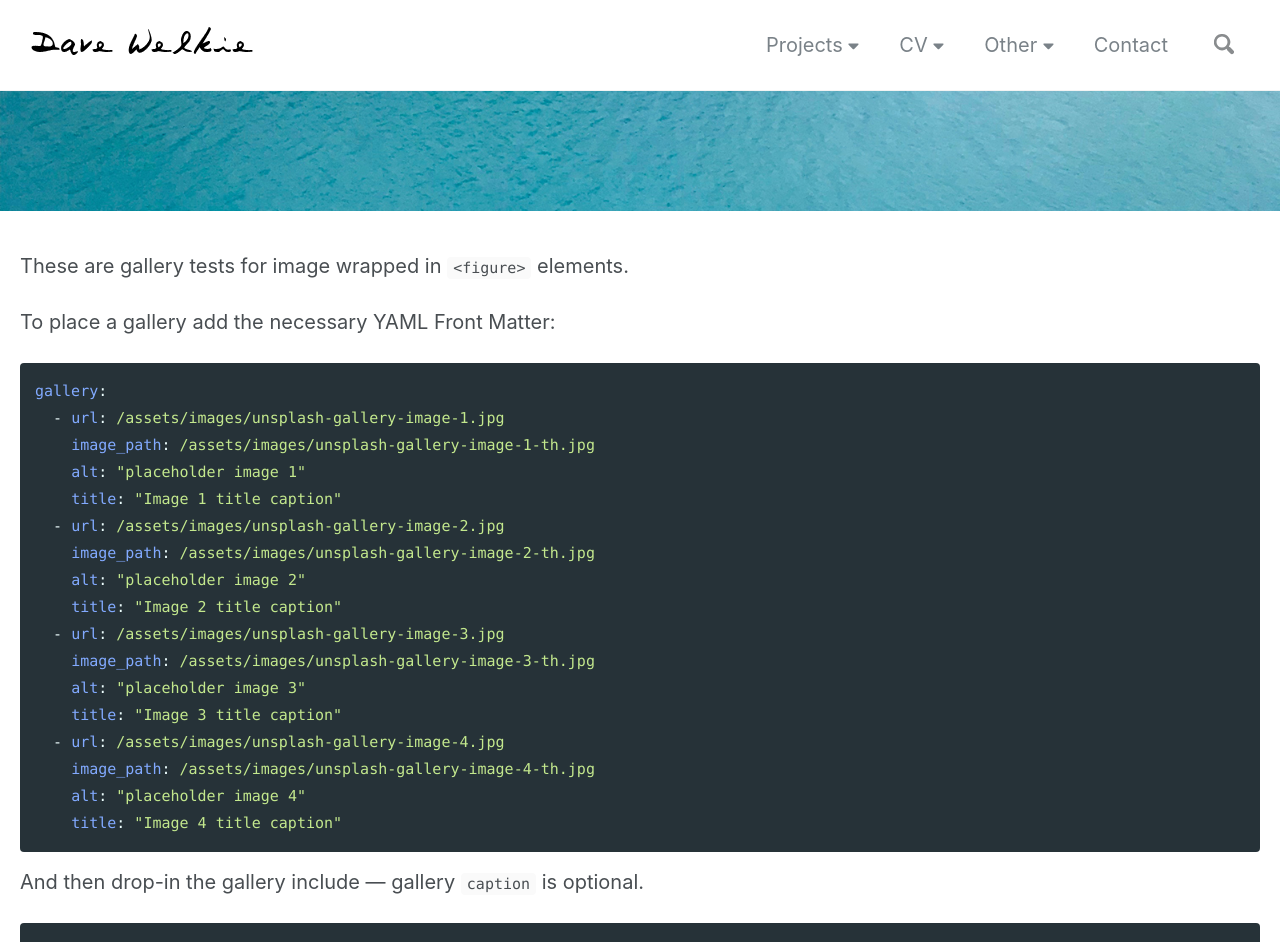
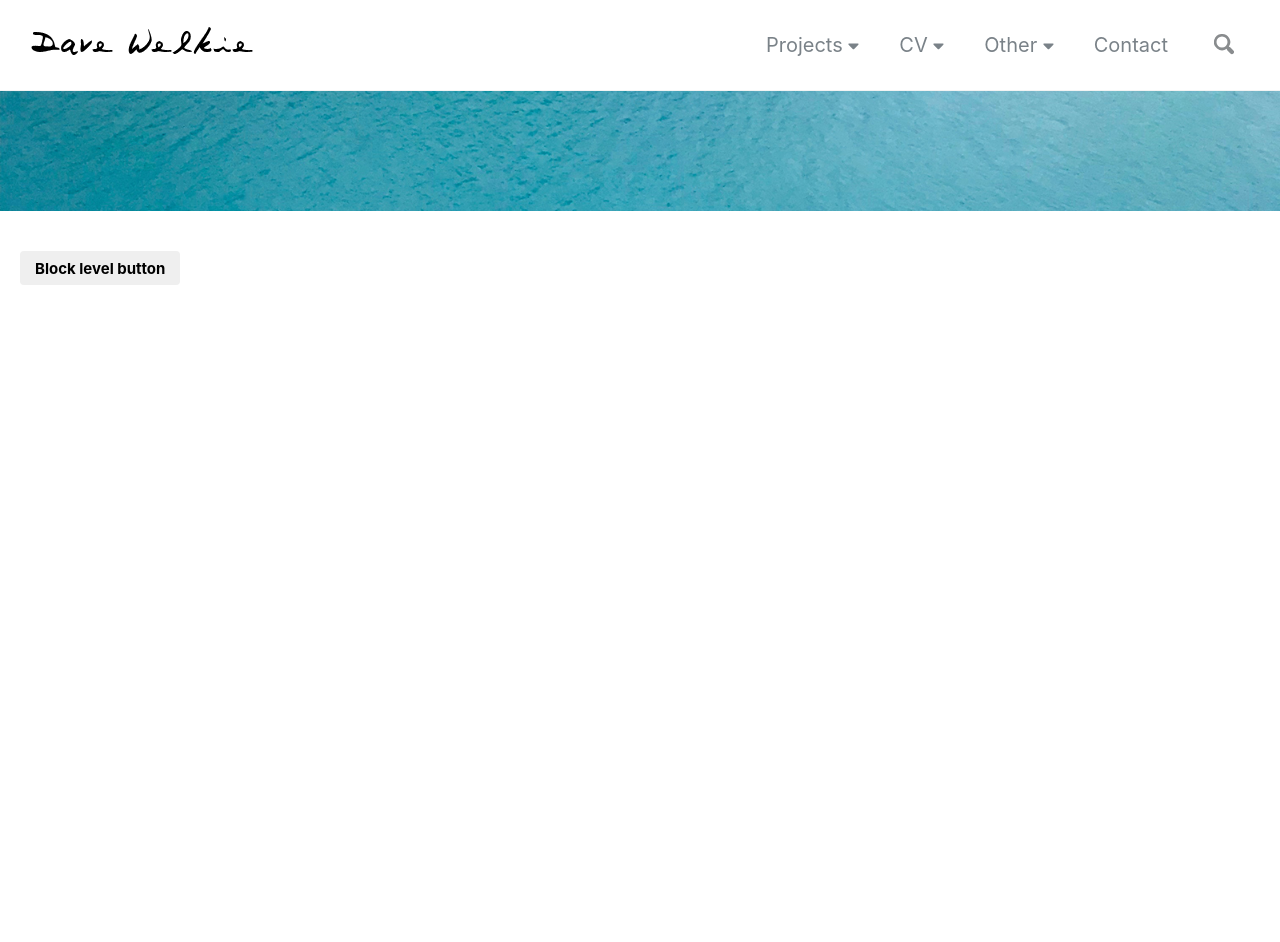
Before and after one commit to dwelkie/dwelkie.github.io, a Jekyll site: the page built from _pages/home.md, in a window 1280 px wide and 1400 px high. Shown: the top 942 px of the window. Built offline with Jekyll 4.4.1, drawn with Linux system fonts in a browser that asks for light colours; nearby versions of some CDN libraries; some of the changed text lies outside the part shown.

Commit message:
Update home.md

````diff
--- a/_pages/home.md
+++ b/_pages/home.md
@@ -8,137 +8,7 @@ classes: wide
 author_profile: false
 header:
   image: /assets/images/ocean-header1.jpg
-gallery:
-  - url: /assets/images/unsplash-gallery-image-1.jpg
-    image_path: /assets/images/unsplash-gallery-image-1-th.jpg
-    alt: "placeholder image 1"
-    title: "Image 1 title caption"
-  - url: /assets/images/unsplash-gallery-image-2.jpg
-    image_path: /assets/images/unsplash-gallery-image-2-th.jpg
-    alt: "placeholder image 2"
-    title: "Image 2 title caption"
-  - url: /assets/images/unsplash-gallery-image-3.jpg
-    image_path: /assets/images/unsplash-gallery-image-3-th.jpg
-    alt: "placeholder image 3"
-    title: "Image 3 title caption"
-  - url: /assets/images/unsplash-gallery-image-1.jpg
-    image_path: /assets/images/unsplash-gallery-image-1-th.jpg
-    alt: "placeholder image 4"
-    title: "Image 4 title caption"
-  - url: /assets/images/unsplash-gallery-image-2.jpg
-    image_path: /assets/images/unsplash-gallery-image-2-th.jpg
-    alt: "placeholder image 5"
-    title: "Image 5 title caption"
-  - url: /assets/images/unsplash-gallery-image-3.jpg
-    image_path: /assets/images/unsplash-gallery-image-3-th.jpg
-    alt: "placeholder image 6"
-    title: "Image 6 title caption"
-  - url: /assets/images/unsplash-gallery-image-1.jpg
-    image_path: /assets/images/unsplash-gallery-image-1-th.jpg
-    alt: "placeholder image 7"
-    title: "Image 7 title caption"
-  - url: /assets/images/unsplash-gallery-image-2.jpg
-    image_path: /assets/images/unsplash-gallery-image-2-th.jpg
-    alt: "placeholder image 8"
-    title: "Image 8 title caption"
-  - url: /assets/images/unsplash-gallery-image-3.jpg
-    image_path: /assets/images/unsplash-gallery-image-3-th.jpg
-    alt: "placeholder image 9"
-    title: "Image 9 title caption"
-  - url: /assets/images/unsplash-gallery-image-1.jpg
-    image_path: /assets/images/unsplash-gallery-image-1-th.jpg
-    alt: "placeholder image 10"
-    title: "Image 10 title caption"
-  - url: /assets/images/unsplash-gallery-image-2.jpg
-    image_path: /assets/images/unsplash-gallery-image-2-th.jpg
-    alt: "placeholder image 11"
-    title: "Image 11 title caption"
-  - url: /assets/images/unsplash-gallery-image-3.jpg
-    image_path: /assets/images/unsplash-gallery-image-3-th.jpg
-    alt: "placeholder image 12"
-    title: "Image 12 title caption"
-gallery2:
-  - url: https://flic.kr/p/8a6Ven
-    image_path: https://farm2.staticflickr.com/1272/4697500467_8294dac099_q.jpg
-    alt: "Black and grays with a hint of green"
-  - url: https://flic.kr/p/8a738X
-    image_path: https://farm5.staticflickr.com/4029/4697523701_249e93ba23_q.jpg
-    alt: "Made for open text placement"
-  - url: https://flic.kr/p/8a6VXP
-    image_path: https://farm5.staticflickr.com/4046/4697502929_72c612c636_q.jpg
-    alt: "Fog in the trees"
-gallery3:
-  - image_path: /assets/images/unsplash-gallery-image-2-th.jpg
-    alt: "placeholder image 2"
-  - image_path: /assets/images/unsplash-gallery-image-4-th.jpg
-    alt: "placeholder image 4"
+
 ---
 
-These are gallery tests for image wrapped in `<figure>` elements.
-
-To place a gallery add the necessary YAML Front Matter:
-
-```yaml
-gallery:
-  - url: /assets/images/unsplash-gallery-image-1.jpg
-    image_path: /assets/images/unsplash-gallery-image-1-th.jpg
-    alt: "placeholder image 1"
-    title: "Image 1 title caption"
-  - url: /assets/images/unsplash-gallery-image-2.jpg
-    image_path: /assets/images/unsplash-gallery-image-2-th.jpg
-    alt: "placeholder image 2"
-    title: "Image 2 title caption"
-  - url: /assets/images/unsplash-gallery-image-3.jpg
-    image_path: /assets/images/unsplash-gallery-image-3-th.jpg
-    alt: "placeholder image 3"
-    title: "Image 3 title caption"
-  - url: /assets/images/unsplash-gallery-image-4.jpg
-    image_path: /assets/images/unsplash-gallery-image-4-th.jpg
-    alt: "placeholder image 4"
-    title: "Image 4 title caption"
-```
-
-And then drop-in the gallery include --- gallery `caption` is optional.
-
-```liquid
-{% raw %}{% include gallery caption="This is a sample gallery with **Markdown support**." %}{% endraw %}
-```
-
-{% include gallery caption="This is a sample gallery with **Markdown support**." %}
-
-This is some text after the gallery just to make sure that everything aligns properly.
-
-Here comes another gallery, this time set the `id` to match 2nd gallery hash in YAML Front Matter.
-
-```yaml
-gallery2:
-  - url: https://flic.kr/p/8a6Ven
-    image_path: https://farm2.staticflickr.com/1272/4697500467_8294dac099_q.jpg
-    alt: "Black and grays with a hint of green"
-  - url: https://flic.kr/p/8a738X
-    image_path: https://farm5.staticflickr.com/4029/4697523701_249e93ba23_q.jpg
-    alt: "Made for open text placement"
-  - url: https://flic.kr/p/8a6VXP
-    image_path: https://farm5.staticflickr.com/4046/4697502929_72c612c636_q.jpg
-    alt: "Fog in the trees"
-```
-
-And place it like so:
-
-```liquid
-{% raw %}{% include gallery id="gallery2" caption="This is a second gallery example with images hosted externally." %}{% endraw %}
-```
-
-{% include gallery id="gallery2" caption="This is a second gallery example with images hosted externally." %}
-
-And for giggles one more gallery just to make sure this works. To fill page content container add `class="full"`.
-
-{% include gallery id="gallery3" class="full" caption="This is a third gallery example with two images and fills the entire content container." %}
-
-Gallery column layout can be overrided by setting a `layout`.
-
-```liquid
-{% raw %}{% include gallery id="gallery" layout="half" caption="This is a half gallery layout example." %}{% endraw %}
-```
-
-{% include gallery id="gallery" layout="half" caption="This is a half gallery layout example." %}
+<button type="button" class="btn btn-primary btn-lg btn-block">Block level button</button>
````
